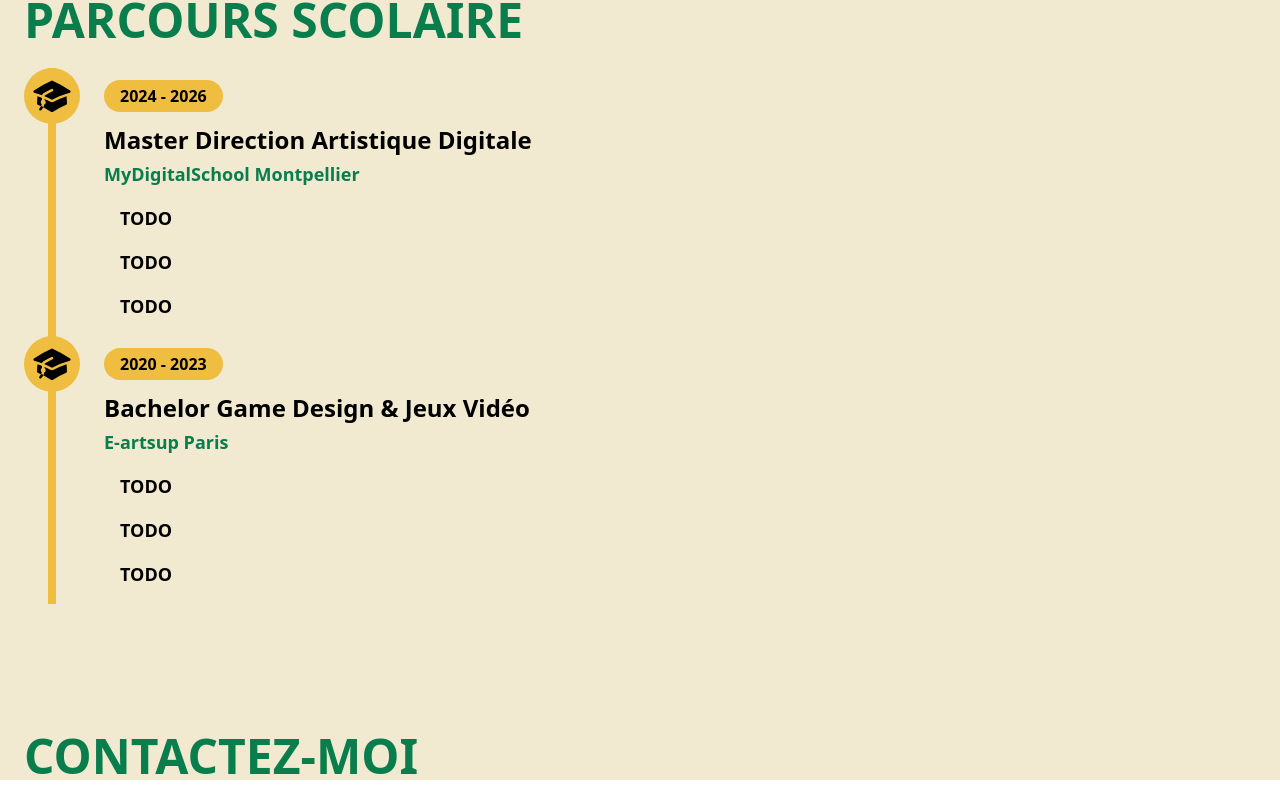
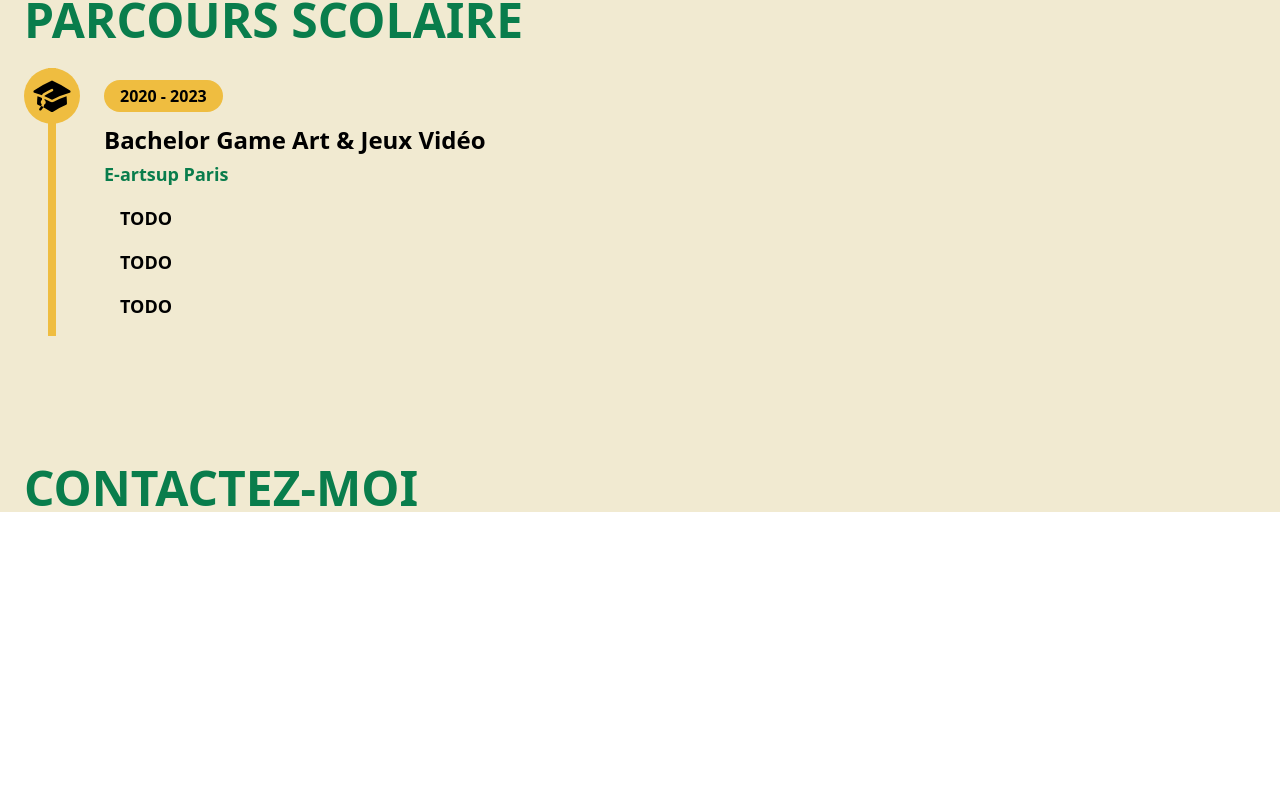
Before and after one commit to blardtony/aurore-saderne-portfolio, a React (Vite) app: page / in a window 1280 px wide. Shown: the part 1256-2060 px from the top of the page. After the commit the page ends 1792 px from the top, so only its background shows below. Built offline with nearby package versions, Linux system fonts and the light colour scheme.

Commit message:
Remove Item school

```diff
--- a/src/components/experience/SchoolExperience.tsx
+++ b/src/components/experience/SchoolExperience.tsx
@@ -10,14 +10,8 @@ type Experience = {
 };
 const experiences: Experience[] = [
   {
-    date: "2024 - 2026",
-    title: "Master Direction Artistique Digitale",
-    location: "MyDigitalSchool Montpellier",
-    descriptions: ["TODO", "TODO", "TODO"],
-  },
-  {
     date: "2020 - 2023",
-    title: "Bachelor Game Design & Jeux Vidéo",
+    title: "Bachelor Game Art & Jeux Vidéo",
     location: "E-artsup Paris",
     descriptions: ["TODO", "TODO", "TODO"],
   },
```
